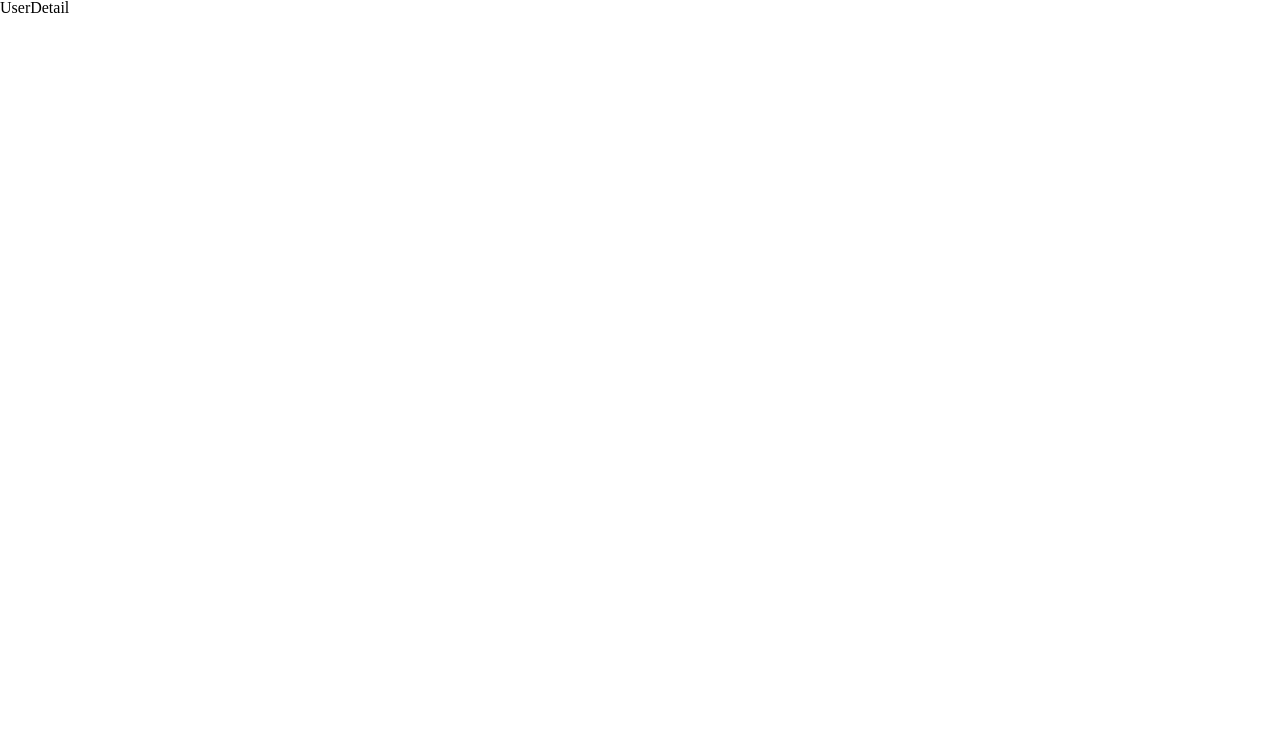
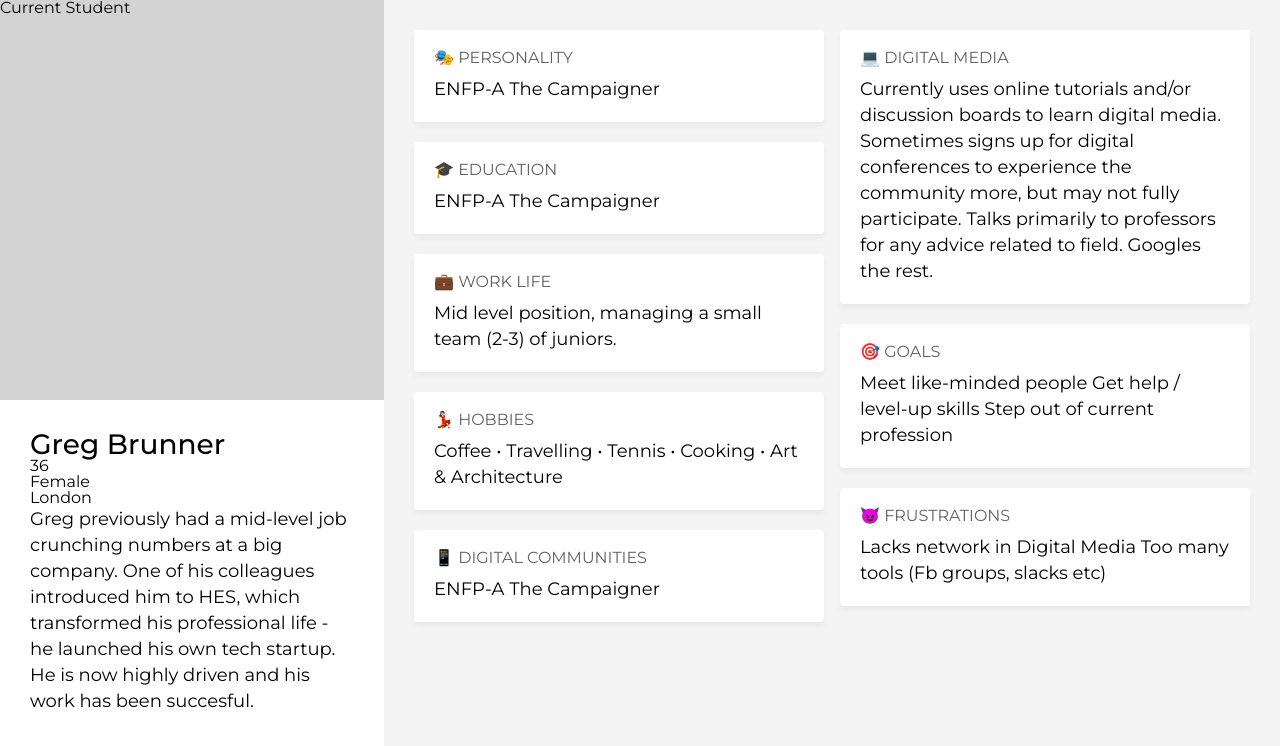
Before and after one commit to leadmrn/seenk, a React (Create React App) app: page / in a window 1280 px wide. Shown: the top 746 px of the page. Built offline with nearby package versions, Linux system fonts and the light colour scheme.

Commit message:
add components and start persona

```diff
--- a/package.json
+++ b/package.json
@@ -10,6 +10,7 @@
     "node-sass": "^6.0.1",
     "react": "^17.0.2",
     "react-dom": "^17.0.2",
+    "react-responsive-masonry": "^2.1.3",
     "react-scripts": "4.0.3",
     "web-vitals": "^1.0.1"
   },
--- /dev/null
+++ b/src/components/Atom.js
@@ -0,0 +1,10 @@
+import React from 'react';
+
+
+function Atom(props) {
+  return (
+    <div className="Atom">{props.name}</div>
+  );
+}
+
+export default Atom;
--- a/src/components/Card.js
+++ b/src/components/Card.js
@@ -1,11 +1,14 @@
 import React from 'react';
 
 
-function Card() {
+function Card(props) {
 
   return (
     <div className="Card">
-      <div>Card</div>
+      <div className="Card_title">{props.title}</div>
+      <p className="text">
+        {props.text}
+      </p>
     </div>
   );
 }
--- a/src/components/Persona.js
+++ b/src/components/Persona.js
@@ -1,4 +1,7 @@
 import React from 'react';
+import Masonry, {ResponsiveMasonry} from "react-responsive-masonry";
+
+import Card from './Card';
 import UserDetail from './UserDetail';
 
 
@@ -8,7 +11,28 @@ function Persona() {
     <div className="Persona">
       <UserDetail />
       <div className="Persona_content">
-
+        {/* <ResponsiveMasonry columnsCountBreakPoints={{550: 1, 750: 2}} >
+          <Masonry gutter={20}>
+            <Card title="🎭 personality" text="ENFP-A The Campaigner" />
+            <Card title="📱 digital communities" text="ENFP-A The Campaigner" />
+            <Card title="🎓 education" text="ENFP-A The Campaigner" />
+            <Card title="💻 digital media" text="Currently uses online tutorials and/or discussion boards to learn digital media. Sometimes signs up for digital conferences to experience the community more, but may not fully participate. Talks primarily to professors for any advice related to field. Googles the rest. " />
+            <Card title="💼 work life" text="Mid level position, managing a small team (2-3) of juniors." />
+            <Card title="🎯 goals" text="Meet like-minded people Get help / level-up skills Step out of current profession" />
+            <Card title="💃🏻 hobbies" text="Coffee • Travelling • Tennis • Cooking • Art & Architecture  " />
+            <Card title="😈 frustrations" text="Lacks network in Digital Media Too many tools (Fb groups, slacks etc)" />
+          </Masonry>
+        </ResponsiveMasonry> */}
+        <div class="Persona_test">
+          <Card title="🎭 personality" text="ENFP-A The Campaigner" />
+          <Card title="🎓 education" text="ENFP-A The Campaigner" />
+          <Card title="💼 work life" text="Mid level position, managing a small team (2-3) of juniors." />
+          <Card title="💃🏻 hobbies" text="Coffee • Travelling • Tennis • Cooking • Art & Architecture  " />
+          <Card title="📱 digital communities" text="ENFP-A The Campaigner" />
+          <Card title="💻 digital media" text="Currently uses online tutorials and/or discussion boards to learn digital media. Sometimes signs up for digital conferences to experience the community more, but may not fully participate. Talks primarily to professors for any advice related to field. Googles the rest. " />
+          <Card title="🎯 goals" text="Meet like-minded people Get help / level-up skills Step out of current profession" />
+          <Card title="😈 frustrations" text="Lacks network in Digital Media Too many tools (Fb groups, slacks etc)" />
+        </div>
       </div>
     </div>
   );
--- a/src/components/UserDetail.js
+++ b/src/components/UserDetail.js
@@ -1,11 +1,27 @@
 import React from 'react';
+import Atom from './Atom';
 
 
 function UserDetail() {
 
   return (
     <div className="UserDetail">
-      <div>UserDetail</div>
+      <div className="UserDetail_pic">
+        <Atom name="Current Student" />
+      </div>
+      <div className="UserDetail_infos">
+        <div>
+          <h2>Greg Brunner</h2>
+          <div>
+            <p>36</p>
+            <Atom name="Female" />
+            <Atom name="London" />
+          </div>
+          <p className="text">
+            Greg previously had a mid-level job crunching numbers at a big company. One of his colleagues introduced him to HES, which transformed his professional life - he launched his own tech startup. He is now highly driven and his work has been succesful.
+          </p>
+        </div>
+      </div>
     </div>
   );
 }
--- a/src/scss/components/card.scss
+++ b/src/scss/components/card.scss
@@ -0,0 +1,13 @@
+.Card{
+  background: #FFF;
+  padding: 20px;
+  box-shadow: 0px 4px 6px rgba(0, 0, 0, 0.05);
+  border-radius: 4px;
+  margin-bottom: 20px;
+}
+
+.Card_title{
+  text-transform: uppercase;
+  color: #626262;
+  margin-bottom: 10px;
+}
--- a/src/scss/components/persona.scss
+++ b/src/scss/components/persona.scss
@@ -0,0 +1,19 @@
+.Persona{
+  display: flex;
+}
+
+.Persona_content{
+  width: 70vw;
+  height: 100vh;
+  background: #F4F4F4;
+  >div{
+    padding: 30px;
+    // display: flex;
+    // justify-content: space-between;
+    // flex-wrap: wrap;
+  }
+}
+
+.Persona_test{
+  columns: 2;
+}
--- a/src/scss/components/userdetail.scss
+++ b/src/scss/components/userdetail.scss
@@ -0,0 +1,21 @@
+.UserDetail{
+  width: 30vw;
+  height: 100vh;
+  background: #FFF;
+}
+
+.UserDetail_pic{
+  height: 50vh;
+  background-color: lightgray;
+}
+
+.UserDetail_infos{
+  height: 50vh;
+  >div{
+    padding: 30px;
+  }
+  h2{
+    font-size: 28px;
+    font-weight: 500;
+  }
+}
--- a/src/scss/global.scss
+++ b/src/scss/global.scss
@@ -0,0 +1,12 @@
+/* FONTS */
+@import url('https://fonts.googleapis.com/css2?family=Montserrat:wght@400;500&display=swap');
+$primaryFont: 'Montserrat';
+
+body{
+  font-family: $primaryFont;
+}
+
+.text{
+  line-height: 26px;
+  font-size: 18px;
+}
```
Also changed, not shown: 1 other file (tests, documents, lock files or other folders).
